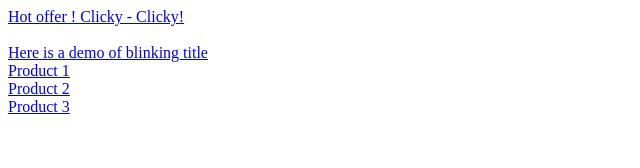
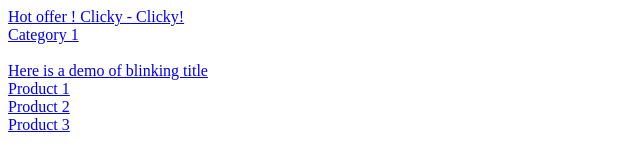
Before and after one commit to vladgryshko/demo-static-store, a plain HTML site: page index.html in a window 1280 px wide. Shown: the whole page, without its empty margins (0-640 px from the left). Drawn offline with Linux system fonts and the light colour scheme.

Commit message:
add link to gategory

```diff
--- a/index.html
+++ b/index.html
@@ -21,6 +21,8 @@
 <a href="offer.html">Hot offer ! Clicky - Clicky!</a>
 <br/>
 
+<a href="category1.html">Category 1</a>
+<br/>
 <div class="nosto_page_type" style="display:none">front</div>
 
 <script src="//connect.nosto.com/include/qsjhb97s"></script>
```
